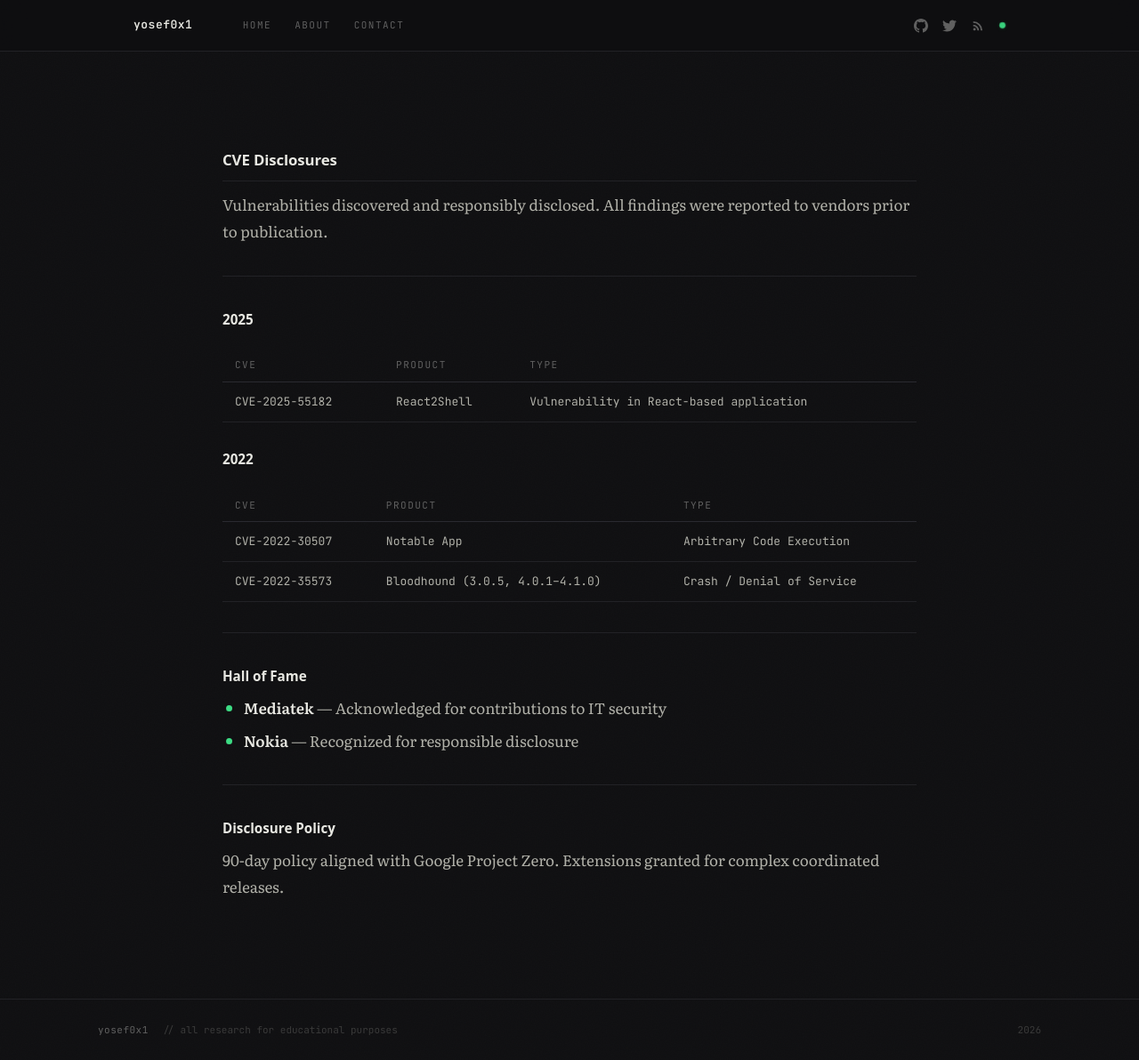
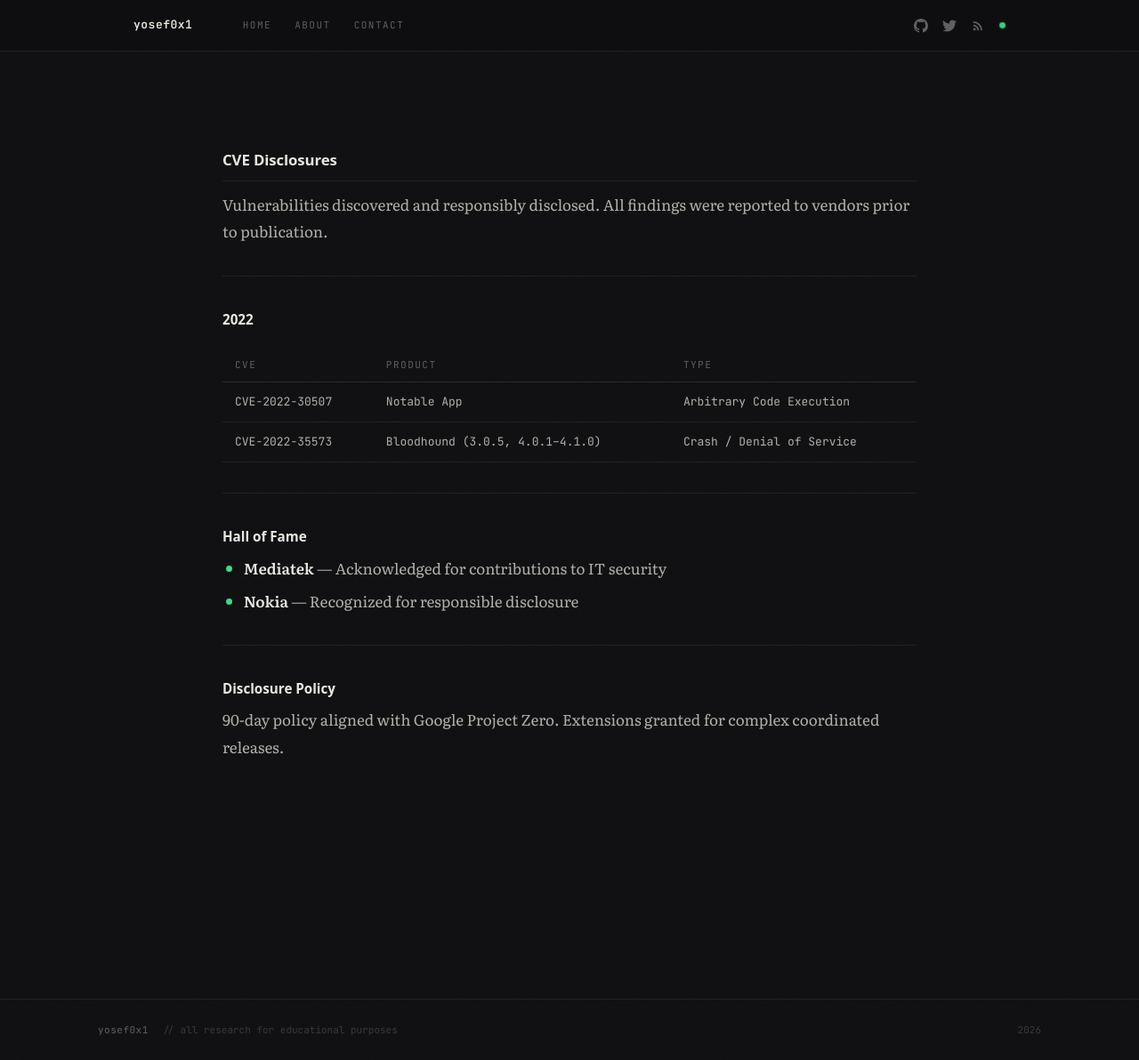
Before and after one commit to yosef0x01/yosef0x01.github.io, a Jekyll site: the page built from cves.md, in a window 1280 px wide and 1192 px high. Shown: the whole window at 89% size. Built offline with Jekyll 4.4.1, drawn with Linux system fonts in a browser that asks for light colours.

Commit message:
Remove CVE-2025-55182, keep only own discoveries

```diff
--- a/cves.md
+++ b/cves.md
@@ -9,12 +9,6 @@ title: CVEs
 Vulnerabilities discovered and responsibly disclosed. All findings were reported to vendors prior to publication.
 
 ---
-
-### 2025
-
-| CVE | Product | Type |
-|-----|---------|------|
-| CVE-2025-55182 | React2Shell | Vulnerability in React-based application |
 
 ### 2022
 
```
